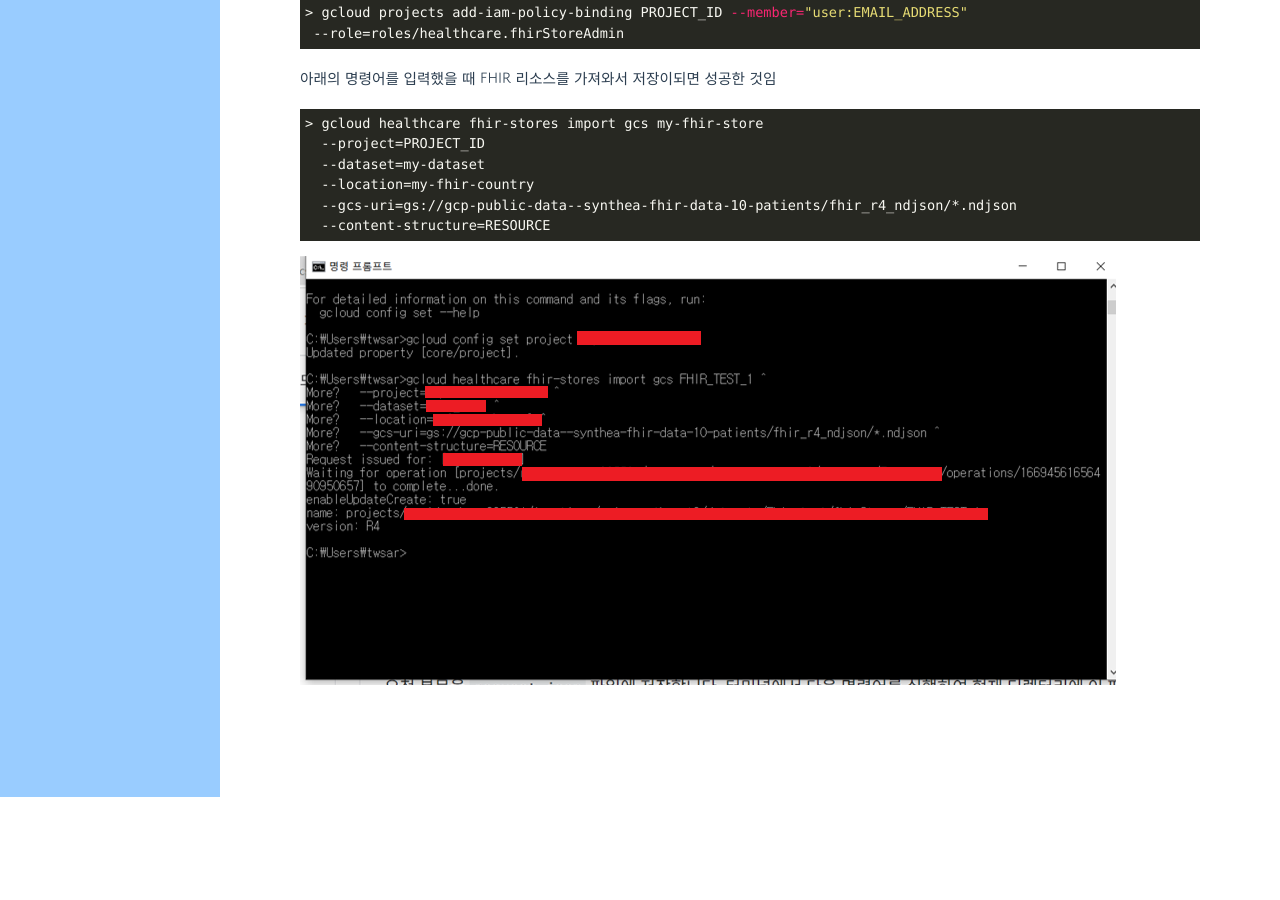
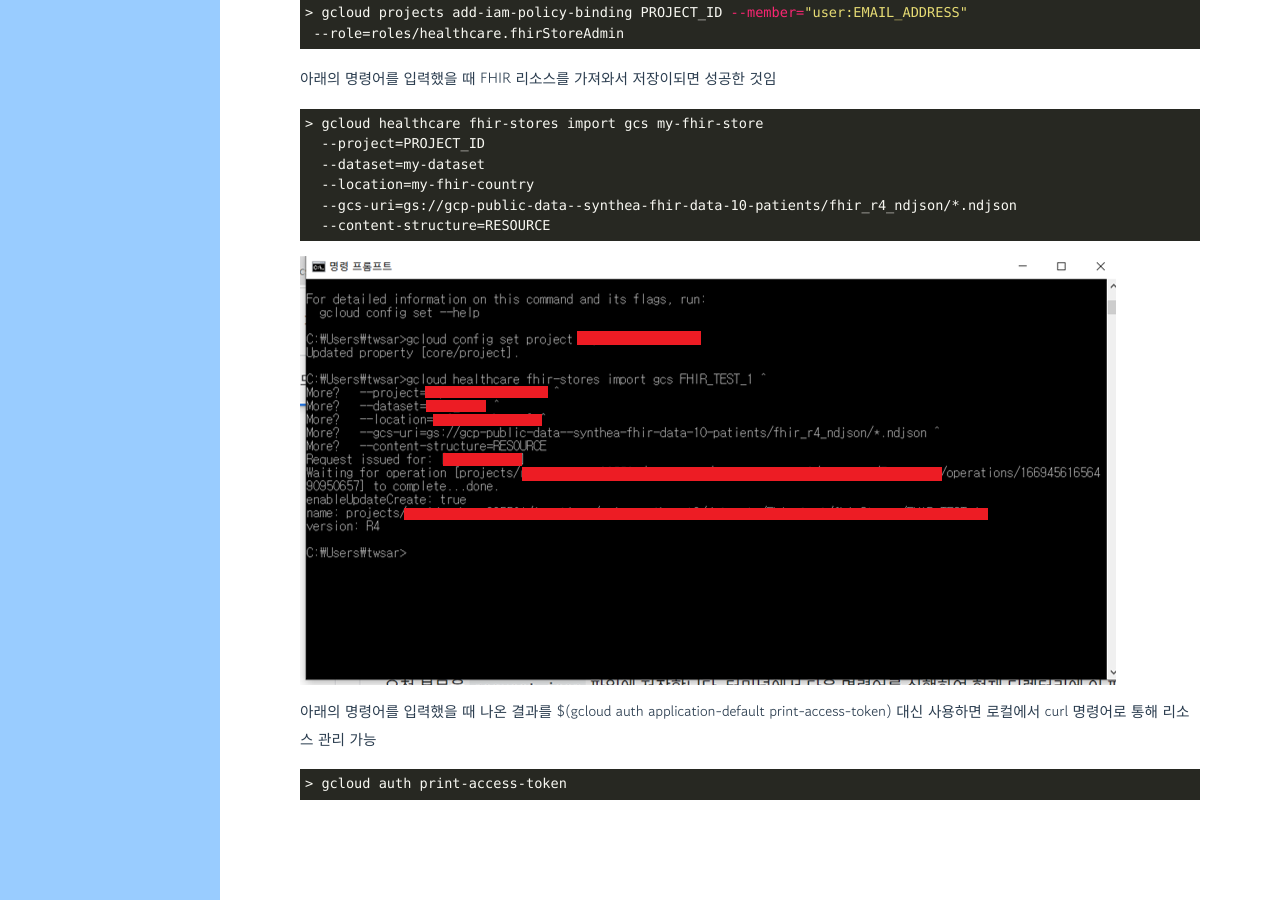
Before and after one commit to twstella/twstella.github.io, a Jekyll site: the page built from _posts/2023-09-26-starting_heathcare_api.markdown, in a window 1280 px wide and 900 px high, scrolled down 5179 px. Built offline with Jekyll 4.4.1, drawn with Linux system fonts in a browser that asks for light colours; before the commit the page ends 5976 px from its top, so only the background shows below that.

Commit message:
update post

````diff
--- a/TODO.txt
+++ b/TODO.txt
@@ -1,5 +1,3 @@
 # TODO
--Bundle로 리소스 관리하기
--gcloud 사용
 -BigQuery 사용
 -OAUth
--- a/_posts/2023-09-26-starting_heathcare_api.markdown
+++ b/_posts/2023-09-26-starting_heathcare_api.markdown
@@ -99,3 +99,9 @@ Healthcare API를 사용하기 위해서는 다음과 같이 권한/역할을
   --content-structure=RESOURCE
 ```
 <img  src='{{ "public/img/gcloud11.png" | relative_url }}' alt='relative'>
+<div class="explain">
+아래의 명령어를 입력했을 때 나온 결과를 $(gcloud auth application-default print-access-token) 대신 사용하면 로컬에서 curl 명령어로 통해 리소스 관리 가능
+</div>
+```console
+> gcloud auth print-access-token
+```
````
Also changed, not shown: 1 other file.
